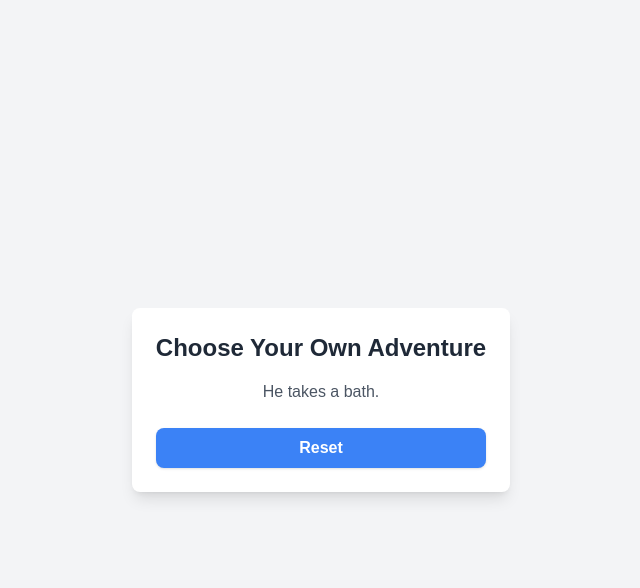
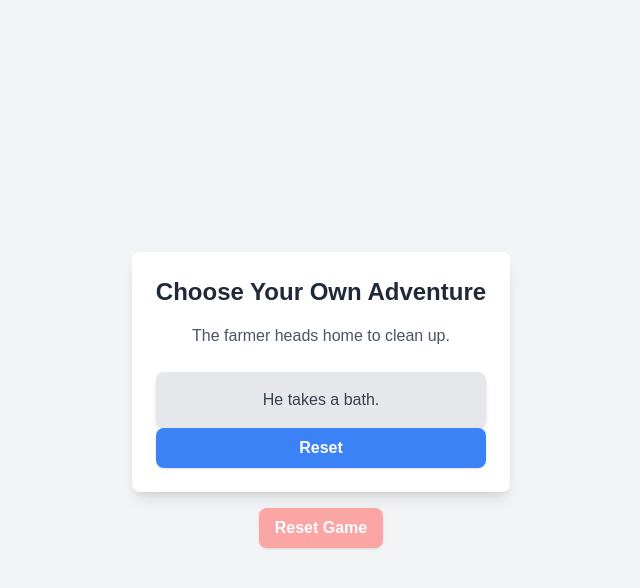
Before and after one commit to AdventureBear/react-adventure-explorers, a Next.js app: page / in a window 1280 px wide. Both pictures are taken after a click on the button "Go Home". Shown: the top 588 px of the page, without its empty margins (319-959 px from the left). Built offline with nearby package versions, Linux system fonts and the light colour scheme.

Commit message:
modified with result

```diff
--- a/app/page.jsx
+++ b/app/page.jsx
@@ -13,18 +13,21 @@ const scenes = [
     },
     {
         id: "home",
-        description: "He takes a bath.",
+        description: "The farmer heads home to clean up.",
+        result: "He takes a bath.",
         choices: [{ text: "Reset", nextScene: "start" }],
     },
     {
         id: "barn",
-        description: "He rolls in the mud.",
+        description: "The farmer decides to head to the barn.",
+        result: "He rolls in the mud.",
         choices: [{ text: "Reset", nextScene: "start" }],
     },
 ];
 
 export default function Home() {
     const [currentSceneId, setCurrentSceneId] = useState("start");
+    const [showResult, setShowResult] = useState(false);
 
     // Get the current scene object based on the ID
     const currentScene = scenes.find((scene) => scene.id === currentSceneId);
@@ -34,11 +37,21 @@ export default function Home() {
             <div className="bg-white rounded-lg shadow-lg p-6 max-w-md text-center">
                 <h1 className="text-2xl font-bold text-gray-800 mb-4">Choose Your Own Adventure</h1>
                 <p className="text-gray-600 mb-6">{currentScene.description}</p>
+
+                {showResult && currentScene.result && (
+                    <div className="mt-6 p-4 bg-gray-200 rounded-lg shadow-md">
+                        <p className="text-gray-700">{currentScene.result}</p>
+                    </div>
+                )}
+
                 <div className="space-y-4">
                     {currentScene.choices.map((choice, index) => (
                         <button
                             key={index}
-                            onClick={() => setCurrentSceneId(choice.nextScene)}
+                            onClick={() => {
+                                setCurrentSceneId(choice.nextScene);
+                                setShowResult(true);
+                            }}
                             className="w-full bg-blue-500 hover:bg-blue-600 text-white font-semibold py-2 px-4 rounded-lg shadow transition"
                         >
                             {choice.text}
@@ -46,6 +59,17 @@ export default function Home() {
                     ))}
                 </div>
             </div>
+            {currentSceneId !== "start" && (
+                <button
+                    onClick={() => {
+                        setCurrentSceneId("start");
+                        setShowResult(false);
+                    }}
+                    className="mt-4 bg-red-300 hover:bg-red-400 text-white font-semibold py-2 px-4 rounded-lg shadow transition"
+                >
+                    Reset Game
+                </button>
+            )}
         </div>
     );
 }
```
